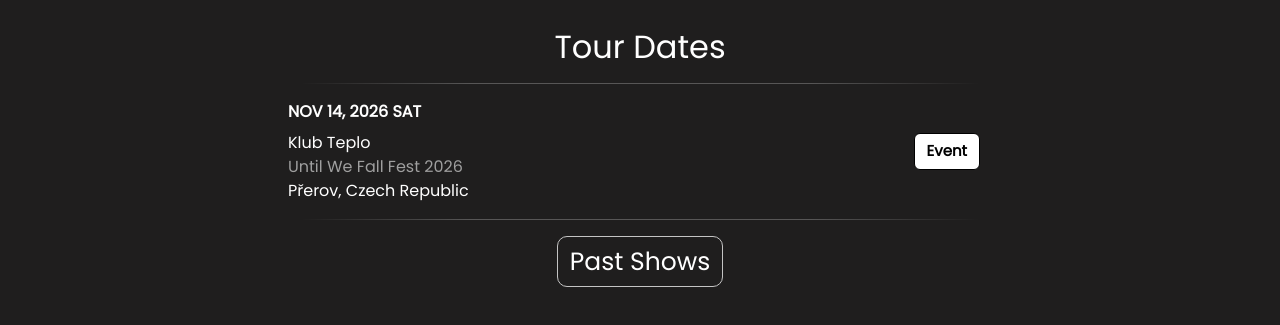
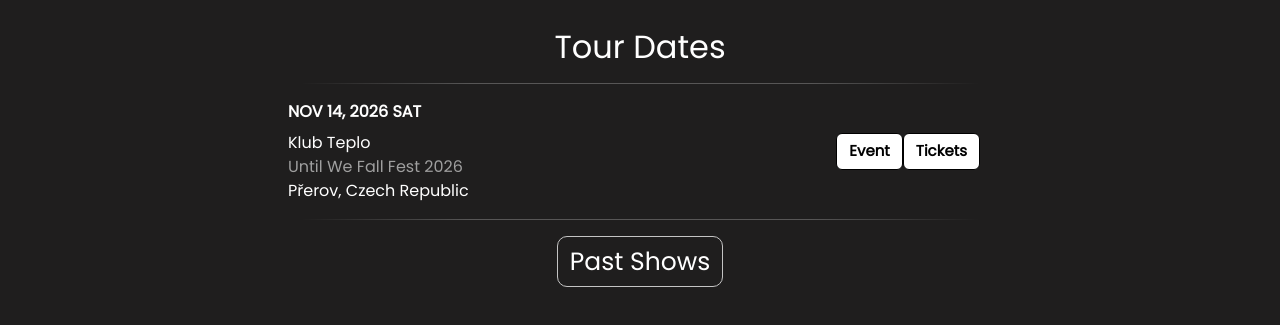
Before and after one commit to Hardell/hardell.github.io, a plain HTML site: page index.html in a window 1280 px wide. Shown: the part 867-1192 px from the top of the page. Drawn offline with nearby package versions, Linux system fonts and the light colour scheme.

Commit message:
prerov update

```diff
--- a/index.html
+++ b/index.html
@@ -70,12 +70,12 @@
 							<div class="row">Přerov, Czech Republic</div>
 						</div>
 						<div class="col ticket-buttons d-flex justify-content-end">
-							<a href="https://www.mkcberoun.cz/kalendar/detail/814">
+							<a href="https://www.facebook.com/profile.php?id=61578082044813">
 								<button class="btn btn-success">Event</button>
 							</a>
-							<!--<a href="">
+							<a href="https://connect.boomevents.org/en/petr-kadlec-atpqe/until-we-fall-fest-2026-nevkd">
 								<button class="btn btn-primary">Tickets</button>
-							</a> -->
+							</a>
 						</div>
 					</div>
 
```
